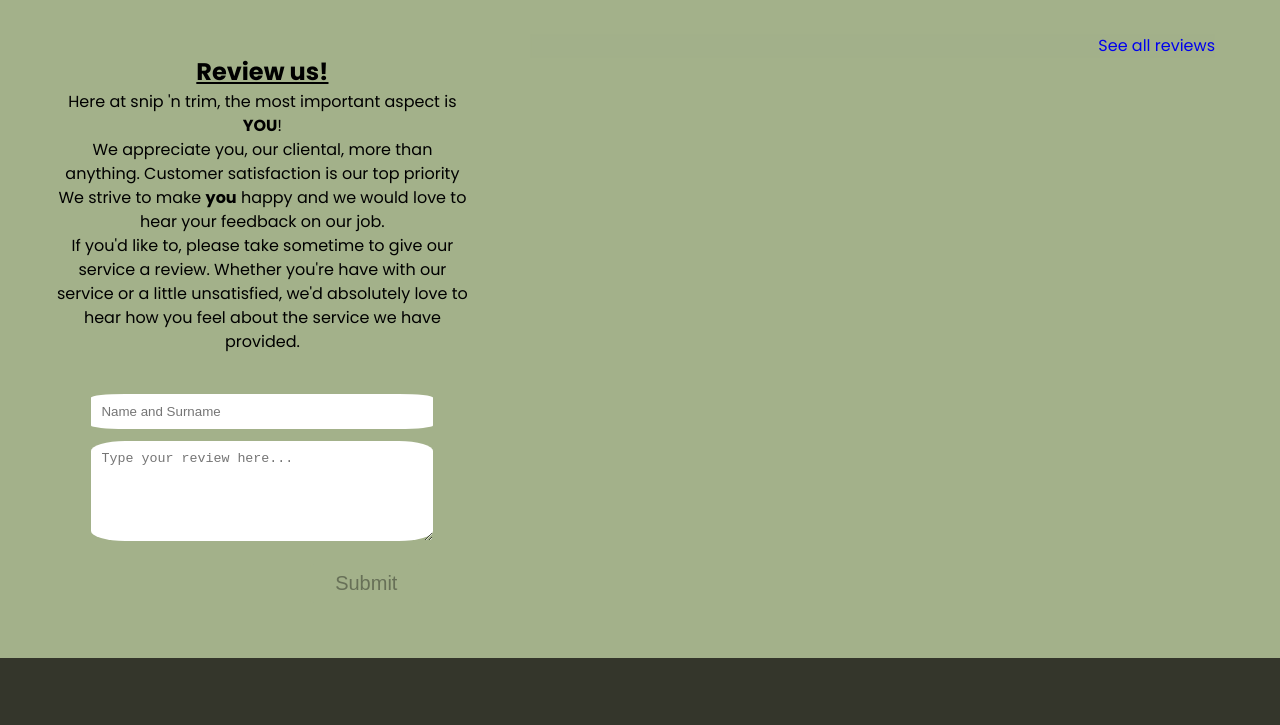
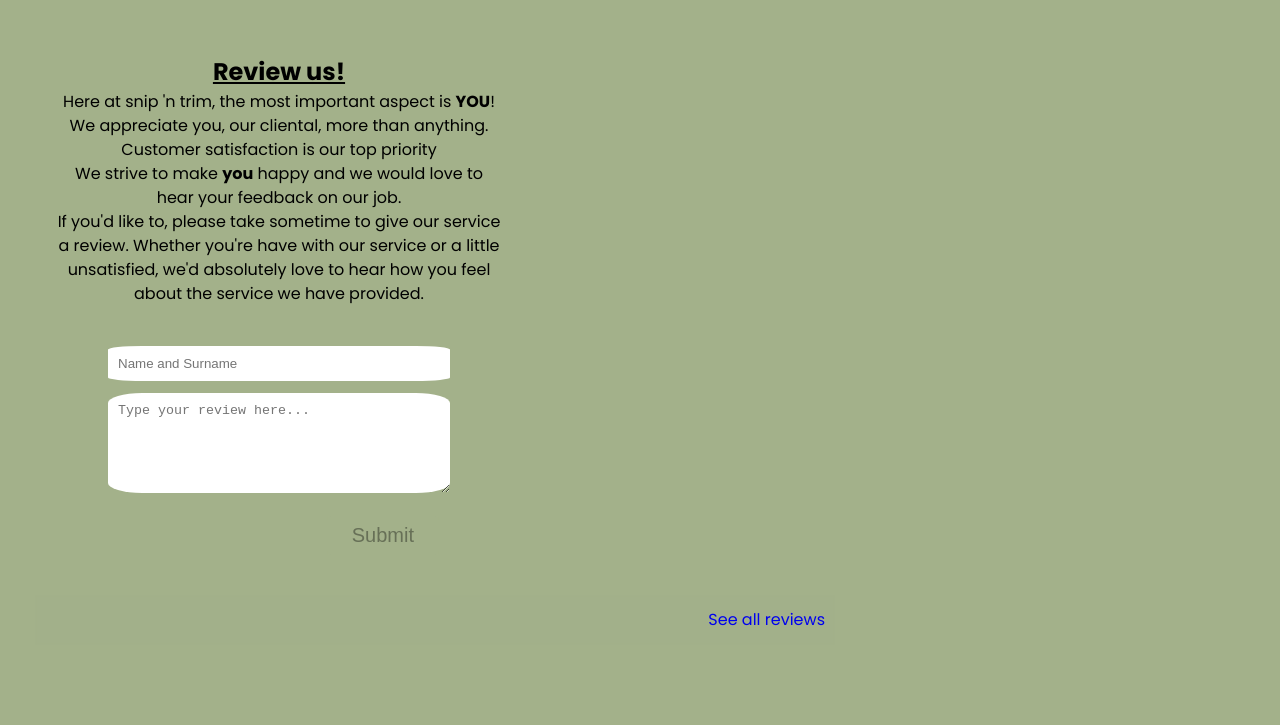
Before and after one commit to darrenpatricknelson/snip-n-trim, a website: page index.html in a window 1280 px wide. Shown: the part 60-785 px from the top of the page. Drawn offline with Linux system fonts and the light colour scheme; no server answers.

Commit message:
Updating testimonial page face

```diff
--- a/app/scss/specificPages/testimonialPage.scss
+++ b/app/scss/specificPages/testimonialPage.scss
@@ -3,12 +3,11 @@
   margin: 20px auto;
   padding: 20px 30px;
   display: flex;
-  // flex-wrap: wrap;
+  flex-wrap: wrap;
 }
 
 .declaration {
   margin: 5px;
-  height: auto;
   padding: 20px;
   text-align: center;
   width: clamp(400px, 40%, 600px);
@@ -21,7 +20,7 @@
 
 .reviews {
   margin: 5px;
-  padding: 0 30px 20px;
+  // padding: 0 30px 20px;
   width: clamp(450px, 100%, 800px);
   height: 55vh;
   align-items: center;
@@ -39,7 +38,7 @@
   display: flex;
   flex-direction: column;
   // width: clamp(350px, 100%, 650px);
-  width: clamp(350px, 100%, 700px);
+  width: clamp(350px, 100%, 100%);
   margin: 0 10px;
   line-height: 1.5;
   border-bottom: 5px solid lightgrey;
@@ -98,12 +97,19 @@
   position: -webkit-sticky;
   position: sticky;
   top: 0;
-  // z-index: 1;
-  right: 20px;
+  height: 50px;
+  width: 100%;
   text-align: right;
   background-color: #a3b18ab2;
   backdrop-filter: blur(1px);
+  display: flex;
+  align-items: center;
+  justify-content: end;
   // border: 1px solid;
+}
+
+.seeAllLink {
+  padding: 10px;
 }
 
 // see all the reviews overlay
--- a/index.css
+++ b/index.css
@@ -279,11 +279,11 @@ a {
   margin: 20px auto;
   padding: 20px 30px;
   display: flex;
+  flex-wrap: wrap;
 }
 
 .declaration {
   margin: 5px;
-  height: auto;
   padding: 20px;
   text-align: center;
   width: clamp(400px, 40%, 600px);
@@ -291,7 +291,6 @@ a {
 
 .reviews {
   margin: 5px;
-  padding: 0 30px 20px;
   width: clamp(450px, 100%, 800px);
   height: 55vh;
   align-items: center;
@@ -306,7 +305,7 @@ a {
   padding: 10px;
   display: flex;
   flex-direction: column;
-  width: clamp(350px, 100%, 700px);
+  width: clamp(350px, 100%, 100%);
   margin: 0 10px;
   line-height: 1.5;
   border-bottom: 5px solid lightgrey;
@@ -361,10 +360,18 @@ a {
   position: -webkit-sticky;
   position: sticky;
   top: 0;
-  right: 20px;
+  height: 50px;
+  width: 100%;
   text-align: right;
   background-color: #a3b18ab2;
   backdrop-filter: blur(1px);
+  display: flex;
+  align-items: center;
+  justify-content: end;
+}
+
+.seeAllLink {
+  padding: 10px;
 }
 
 .seeAllReviewsContainer {
--- a/index.html
+++ b/index.html
@@ -54,7 +54,7 @@
 
     <!-- Contact page - robot check overlay -->
     <div class="overlay hide-content" id="seeAllReviews">
-      <div class="seeAllReviewsContainer">hello</div>
+      <div class="seeAllReviewsContainer" id="reviewSectionAll"></div>
     </div>
 
     <header class="header">
@@ -284,7 +284,7 @@
           </div> -->
         <div class="reviews" id="reviewSection">
           <div class="seeAll">
-            <a href="#" onclick="seeAll()">See all reviews</a>
+            <a href="#" onclick="seeAll()" class="seeAllLink">See all reviews</a>
           </div>
         </div>
     </section>
```
